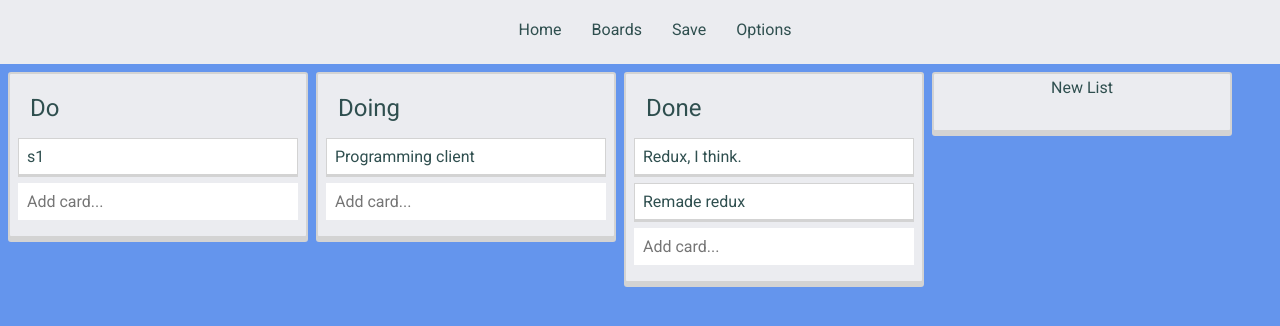
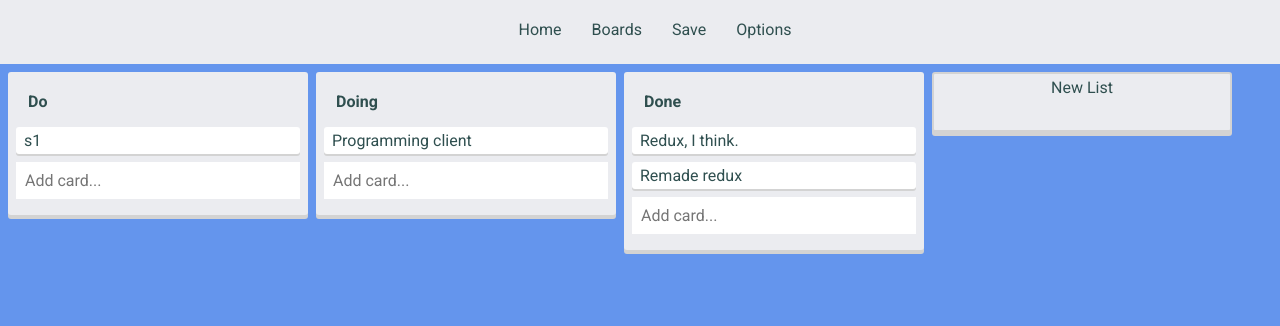
Before and after one commit to codekcv/lister, a React (Create React App) app: page / in a window 1280 px wide. Shown: the top 326 px of the page. Built offline with nearby package versions, Linux system fonts and the light colour scheme.

Commit message:
more styling

```diff
--- a/src/App.css
+++ b/src/App.css
@@ -1,4 +1,4 @@
-@import url('https://fonts.googleapis.com/css?family=Roboto&display=swap');
+@import url('https://fonts.googleapis.com/css?family=Roboto:400,400i,700&display=swap');
 
 :root {
   /* g = global */
--- a/src/components/card/Card.tsx
+++ b/src/components/card/Card.tsx
@@ -87,7 +87,7 @@ export const CardLi: React.FC<Props> = ({
           </i>
         </div>
       ) : (
-        <div className="textarea-container">
+        <div className="card-textarea-container">
           <Textarea
             className="card-textarea"
             value={input}
@@ -113,7 +113,8 @@ const Container = styled.div<{
   position: relative;
   width: auto;
 
-  border: 1px lightgray solid;
+  // border: 1px lightgray solid;
+  border-radius: 3px;
   box-shadow: 0 2px lightgray;
   background: ${props =>
     !props.isHover || props.isEdit ? 'white' : '#ebecf0'};
@@ -140,17 +141,16 @@ const Container = styled.div<{
     top: 8px;
   }
 
-  .textarea-container {
+  .card-textarea-container {
     width: auto;
   }
 
   .card-textarea {
-    // margin-bottom: calc(var(--g-margin));
+    width: 100%;
     color: blue;
-    // margin-left: -4px;
-    // padding-left: 8px;
-    padding: 4px 8px;
-    width: 100%;
     margin-bottom: -4px;
+    padding: 3px 7px;
+    border: 1px blue solid;
+    border-radius: 3px;
   }
 `;
--- a/src/components/list/List.tsx
+++ b/src/components/list/List.tsx
@@ -99,6 +99,7 @@ export const ListLi: React.FC<Props> = ({
           </i>
         </div>
       ) : (
+        <div className="list-textarea-container">
           <Textarea
             className="list-textarea"
             value={input}
@@ -109,6 +110,7 @@ export const ListLi: React.FC<Props> = ({
             onBlur={handleBlur}
             autoFocus
           />
+        </div>
       )}
 
       <Cards listId={id} />
@@ -121,19 +123,9 @@ const Container = styled.div<{ isHover: boolean }>`
   width: 300px;
   margin: var(--g-margin);
   padding: calc(var(--g-padding) * 2);
-  border: 2px lightgray solid;
+  /* border: 2px lightgray solid; */
   border-radius: 3px;
   box-shadow: 0 4px lightgray;
-
-  .list-textarea {
-    font-size: 1.5rem;
-    height: 45px;
-    border: 1px pink solid;
-
-    margin: var(--g-margin);
-    padding: var(--g-padding);
-    padding-left: 4px;
-  }
 
   .title-area {
     position: relative;
@@ -145,7 +137,7 @@ const Container = styled.div<{ isHover: boolean }>`
     padding: var(--g-padding);
     overflow-wrap: break-word;
     word-wrap: break-word;
-    font-size: 1.5rem;
+    font-weight: bold;
   }
 
   .button {
@@ -153,4 +145,18 @@ const Container = styled.div<{ isHover: boolean }>`
     right: 8px;
     top: 8px;
   }
+
+  .list-textarea-container {
+    width: auto;
+    border: 2px pink solid;
+  }
+
+  .list-textarea {
+    width: 100%;
+    font-weight: bold;
+    font-size: 1rem;
+    margin: var(--g-margin);
+    padding: var(--g-padding);
+    margin-bottom: -4px;
+  }
 `;
```
Lines whose indentation alone changed are shown as unchanged.
